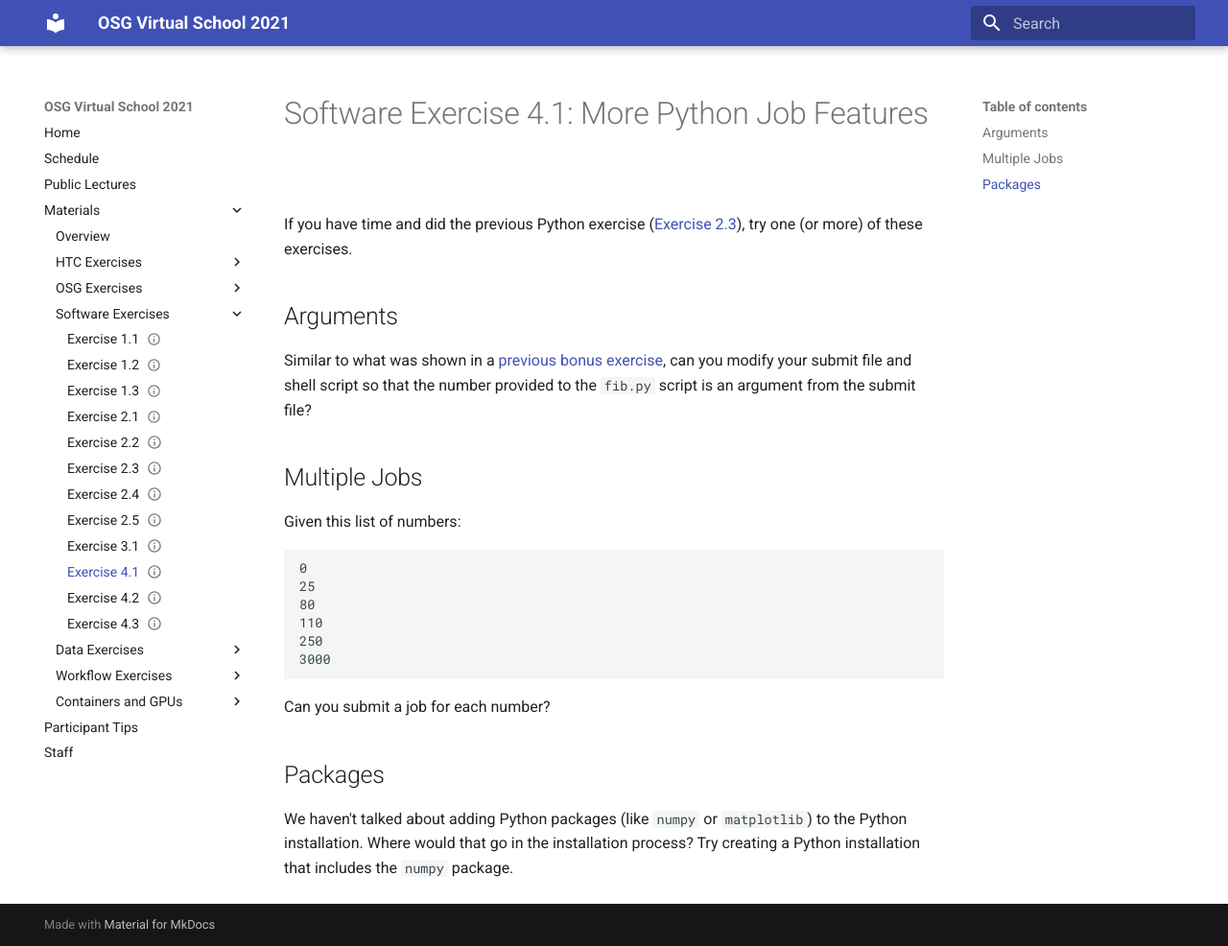
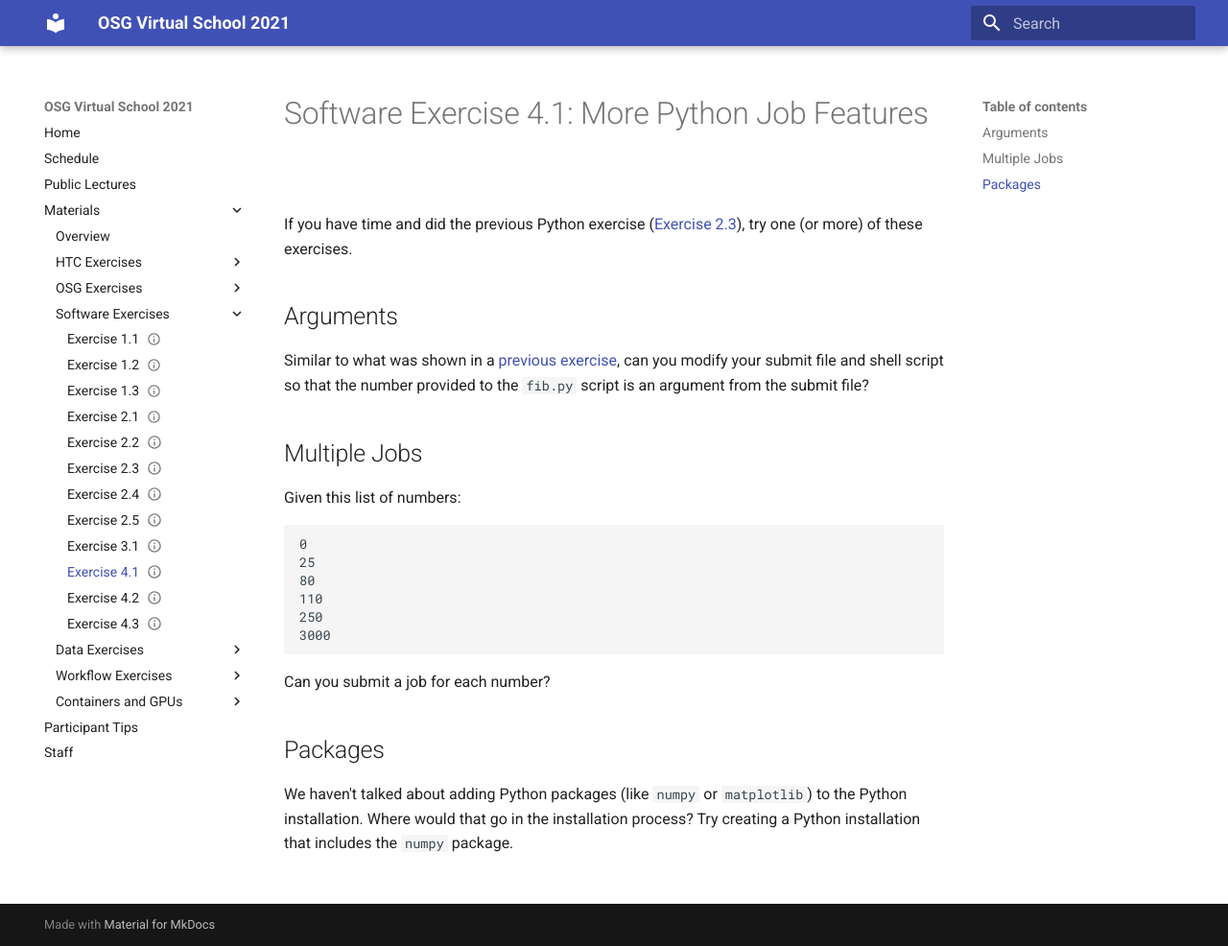
Before and after one commit to osg-htc/virtual-school-2021, an MkDocs documentation site: the page built from docs/materials/software/part4-ex1-python-extras.md, in a window 1280 px wide and 986 px high. Shown: the whole window at 96% size. Built offline with MkDocs 1.6.1 and Material for MkDocs 9.7.7, drawn with Linux system fonts in a browser that asks for light colours.

Commit message:
fix link to another exercise

```diff
--- a/docs/materials/software/part4-ex1-python-extras.md
+++ b/docs/materials/software/part4-ex1-python-extras.md
@@ -12,7 +12,7 @@
 Arguments
 ---------
 
-Similar to what was shown in a [previous bonus exercise](../part4-ex1-arguments),
+Similar to what was shown in a [previous exercise](../part1-ex3-arguments),
 can you modify your submit file and shell script so that the number provided to the `fib.py` script is an argument from the submit file?
 
 Multiple Jobs
```
